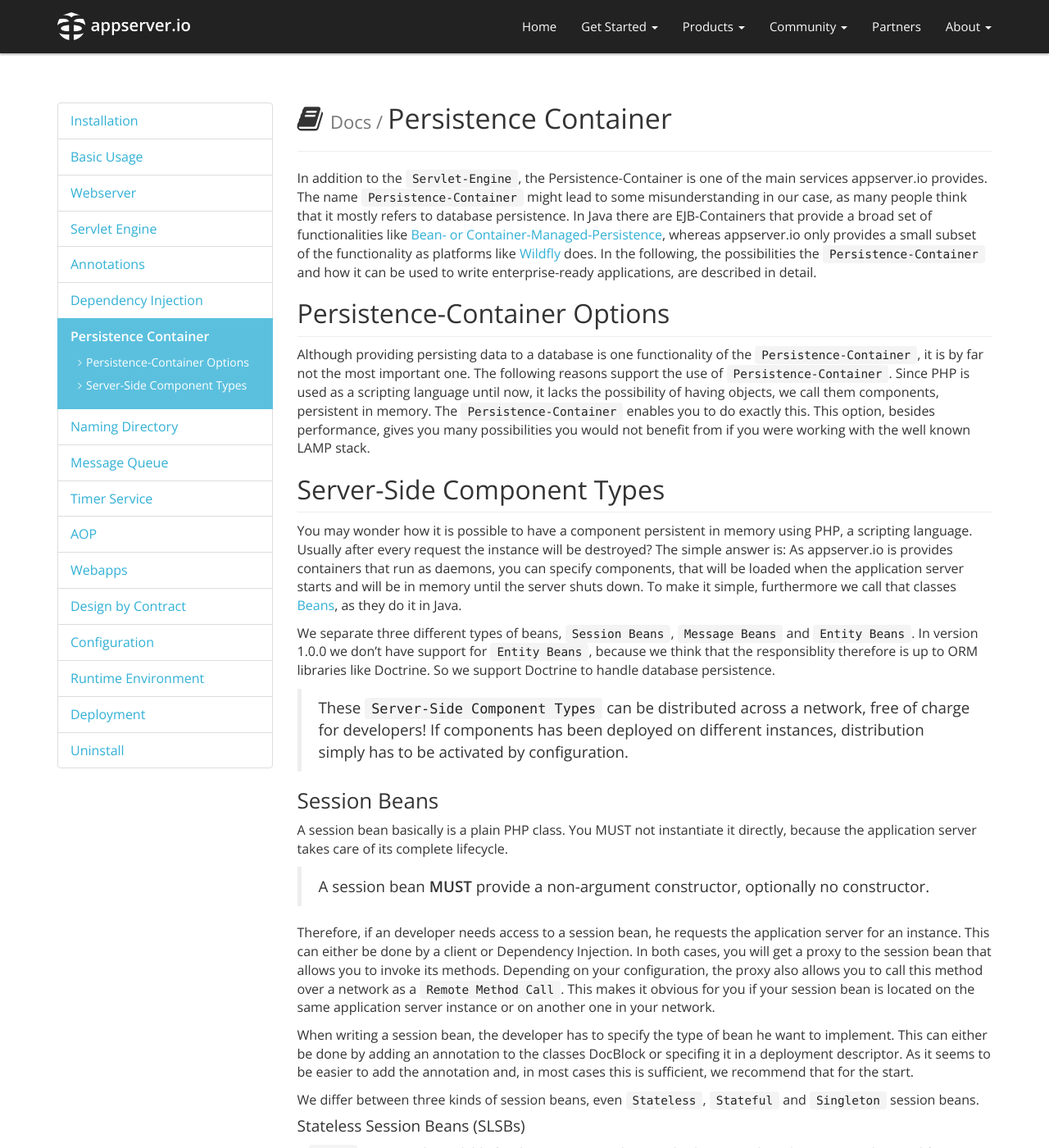
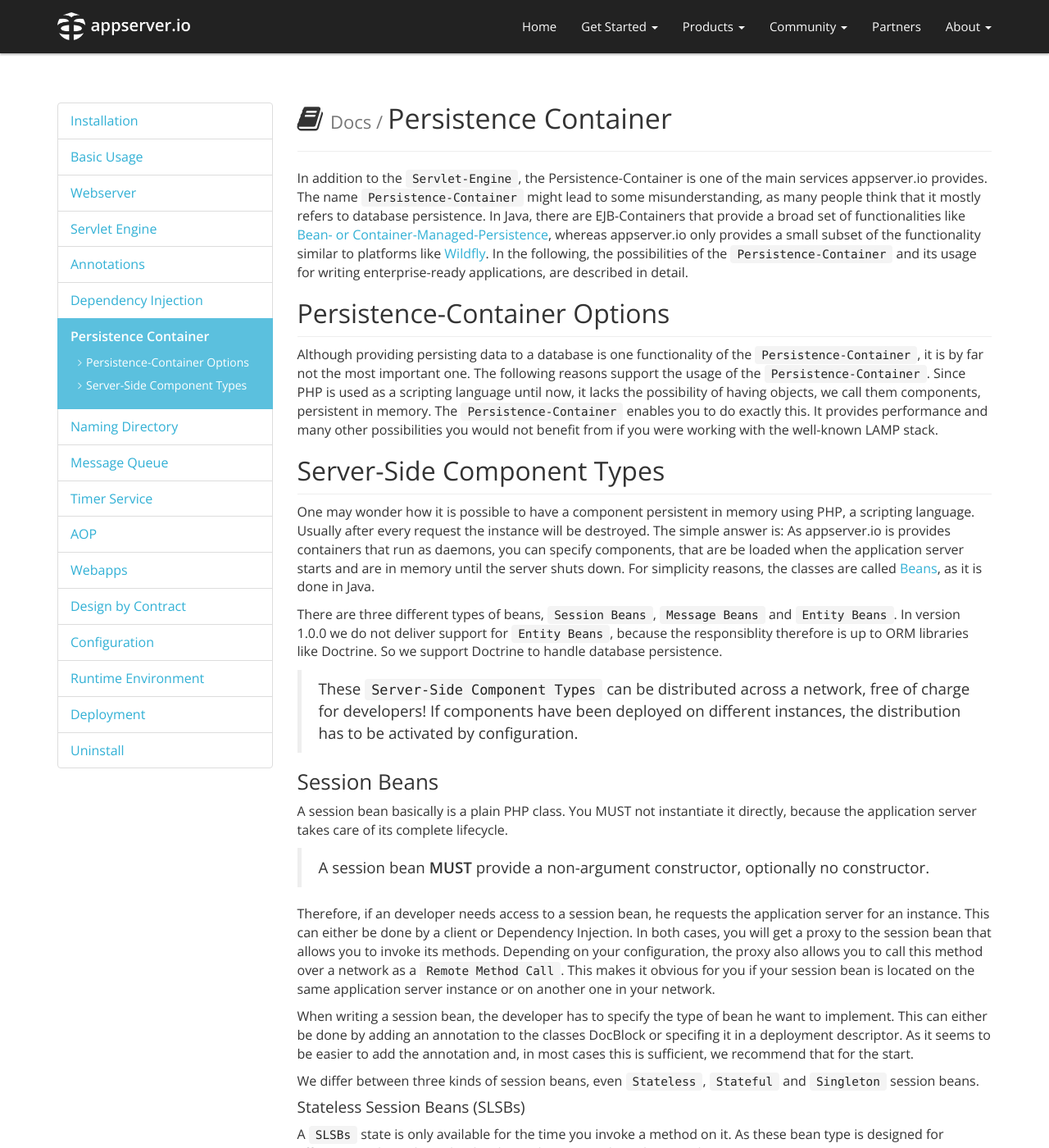
Before and after one commit to appserver-io/appserver, a Jekyll site: the page built from _docs/persistence-container.md, in a window 1280 px wide and 1400 px high. Shown: the whole window at 82% size. Built offline with Jekyll 4.4.1, drawn with Linux system fonts in a browser that asks for light colours; nearby versions of some CDN libraries; library files that are not in the unit come from our copies; Markdown is read by kramdown in place of the engine named in the settings.

Commit message:
Update persistence-container.md
Changes until line 33.

```diff
--- a/_docs/persistence-container.md
+++ b/_docs/persistence-container.md
@@ -13,19 +13,19 @@ subNav:
 permalink: /get-started/documentation/persistence-container.html
 ---
 
-In addition to the `Servlet-Engine`, the Persistence-Container is one of the main services appserver.io provides. The name `Persistence-Container` might lead to some misunderstanding in our case, as many people think that it mostly refers to database persistence. In Java there are EJB-Containers that provide a broad set of functionalities like [Bean- or Container-Managed-Persistence](http://en.wikipedia.org/wiki/Enterprise_JavaBeans), whereas appserver.io only provides a small subset of the functionality as platforms like [Wildfly](http://en.wikipedia.org/wiki/WildFly) does. In the following, the possibilities the `Persistence-Container` and how it can be used to write enterprise-ready applications, are described in detail.
+In addition to the `Servlet-Engine`, the Persistence-Container is one of the main services appserver.io provides. The name `Persistence-Container` might lead to some misunderstanding, as many people think that it mostly refers to database persistence. In Java, there are EJB-Containers that provide a broad set of functionalities like [Bean- or Container-Managed-Persistence](http://en.wikipedia.org/wiki/Enterprise_JavaBeans), whereas appserver.io only provides a small subset of the functionality similar to platforms like [Wildfly](http://en.wikipedia.org/wiki/WildFly). In the following, the possibilities of the `Persistence-Container` and its usage for writing enterprise-ready applications, are described in detail.
 
 ## Persistence-Container Options
 
-Although providing persisting data to a database is one functionality of the `Persistence-Container`, it is by far not the most important one. The following reasons support the use of `Persistence-Container`. Since PHP is used as a scripting language until now, it lacks the possibility of having objects, we call them components, persistent in memory. The `Persistence-Container` enables you to do exactly this. This option, besides performance, gives you many possibilities you would not benefit from if you were working with the well known LAMP stack.
+Although providing persisting data to a database is one functionality of the `Persistence-Container`, it is by far not the most important one. The following reasons support the usage of the `Persistence-Container`. Since PHP is used as a scripting language until now, it lacks the possibility of having objects, we call them components, persistent in memory. The `Persistence-Container` enables you to do exactly this. It provides performance and many other possibilities you would not benefit from if you were working with the well-known LAMP stack.
 
 ## Server-Side Component Types
 
-You may wonder how it is possible to have a component persistent in memory using PHP, a scripting language. Usually after every request the instance will be destroyed? The simple answer is: As appserver.io is provides containers that run as daemons, you can specify components, that will be loaded when the application server starts and will be in memory until the server shuts down. To make it simple, furthermore we call that classes [Beans](http://en.wikipedia.org/wiki/Enterprise_JavaBeans), as they do it in Java.
+One may wonder how it is possible to have a component persistent in memory using PHP, a scripting language. Usually after every request the instance will be destroyed. The simple answer is: As appserver.io is provides containers that run as daemons, you can specify components, that are be loaded when the application server starts and are in memory until the server shuts down. For simplicity reasons, the classes are called [Beans](http://en.wikipedia.org/wiki/Enterprise_JavaBeans), as it is done in Java.
 
-We separate three different types of beans, `Session Beans`, `Message Beans` and `Entity Beans`. In version 1.0.0 we don't have support for `Entity Beans`, because we think that the responsiblity therefore is up to ORM libraries like Doctrine. So we support Doctrine to handle database persistence.
+There are three different types of beans, `Session Beans`, `Message Beans` and `Entity Beans`. In version 1.0.0 we do not deliver support for `Entity Beans`, because the responsiblity therefore is up to ORM libraries like Doctrine. So we support Doctrine to handle database persistence.
 
-> These `Server-Side Component Types` can be distributed across a network, free of charge for developers! If components has been deployed on different instances, distribution simply has to be activated by configuration.
+> These `Server-Side Component Types` can be distributed across a network, free of charge for developers! If components have been deployed on different instances, the distribution has to be activated by configuration.
 
 ### Session Beans
 
```
